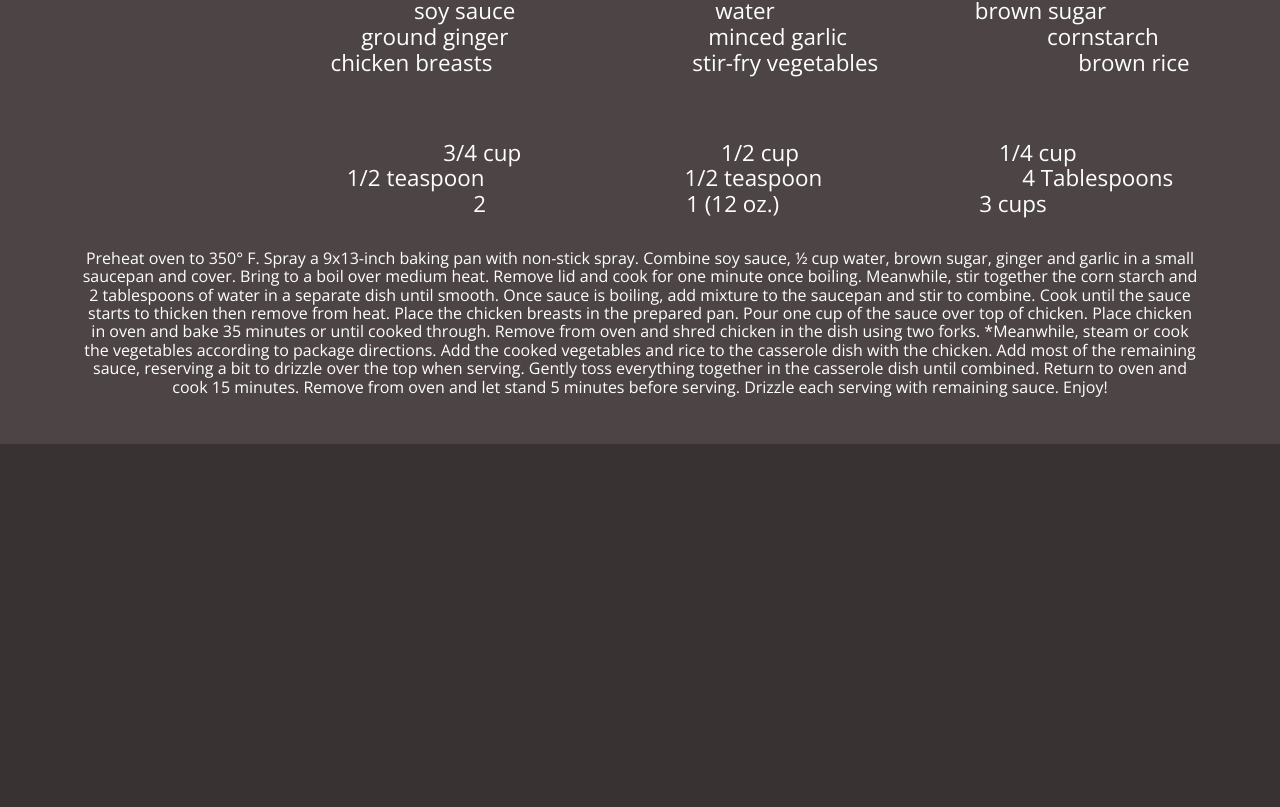
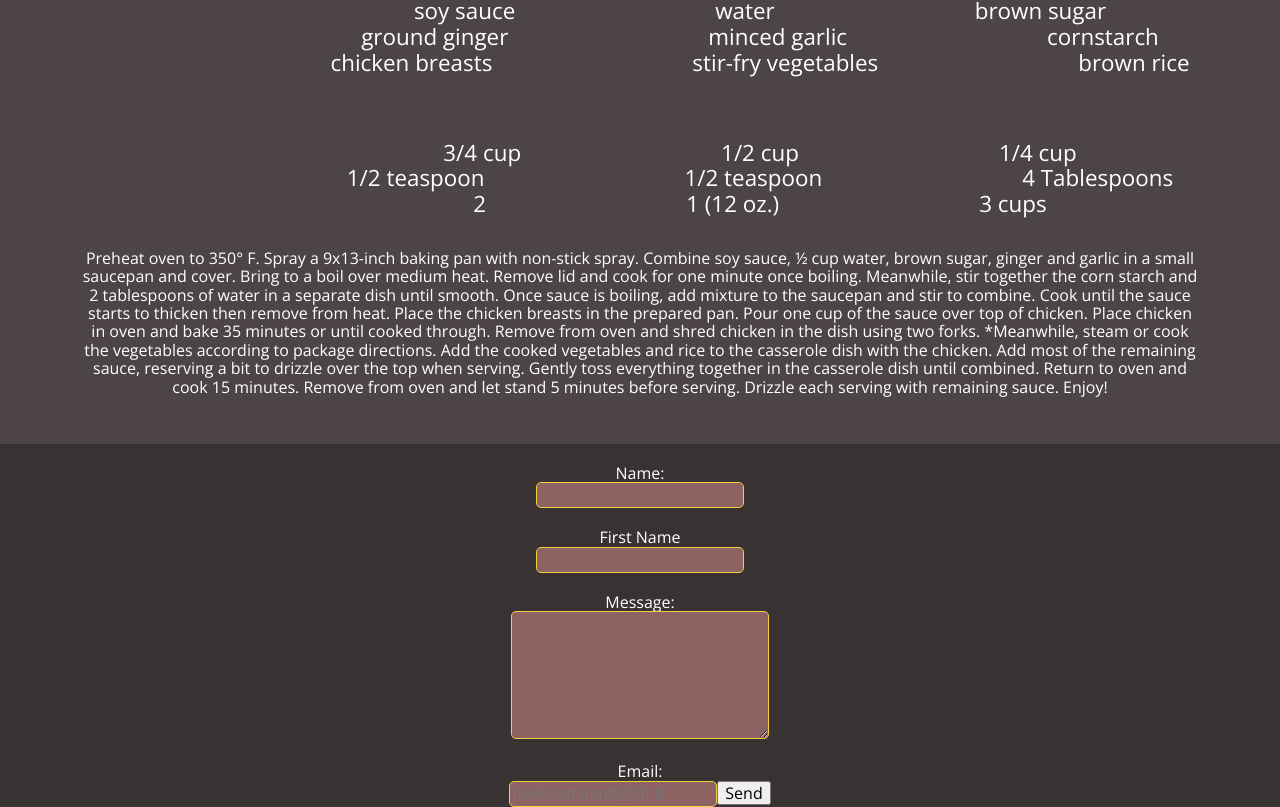
Before and after one commit to WildCodeSchool/remotefr-js-0920-p2-themealdb, a React (Create React App) app: page / in a window 1280 px wide. Shown: the part 1347-2154 px from the top of the page. Before the commit the page ends 1791 px from the top, so only its background shows below. Built offline with nearby package versions, Linux system fonts and the light colour scheme.

Commit message:
ajout CSS

```diff
--- a/package.json
+++ b/package.json
@@ -9,6 +9,7 @@
     "prop-types": "^15.7.2",
     "pure-react-carousel": "^1.27.6",
     "react": "^17.0.1",
+    "react-bootstrap": "^1.4.0",
     "react-dom": "^17.0.1",
     "react-elastic-carousel": "^0.9.1",
     "react-scripts": "3.4.4",
--- a/src/App.jsx
+++ b/src/App.jsx
@@ -7,6 +7,8 @@ import './normalize.css';
 import './components/RecipePage.css';
 import Navbar from './components/Navbar';
 import Slider from './components/Slider';
+import ContactForm from './components/ContactForm';
+import './components/ContactForm.css';
 
 function App() {
   return (
@@ -20,6 +22,7 @@ function App() {
       </Carousel>
       <ArticleList />
       <RecipePage />
+      <ContactForm />
     </div>
   );
 }
--- /dev/null
+++ b/src/components/ContactForm.css
@@ -0,0 +1,25 @@
+label {
+  display: block;
+  margin-top: 20px;
+  text-align: center;
+}
+
+input,
+textarea {
+  width: 200px;
+  padding: 3px;
+  font: 1em sans-serif;
+  cursor: pointer;
+  background-color: #8d6262;
+  border: 1px solid #f6cd3f;
+  border-radius: 5px;
+}
+input:hover,
+textarea:hover {
+  cursor: text;
+}
+
+textarea {
+  width: 250px;
+  height: 120px;
+}
--- /dev/null
+++ b/src/components/ContactForm.jsx
@@ -0,0 +1,45 @@
+import React, { Component } from 'react';
+
+class App extends Component {
+  state = {
+    name: null,
+    age: null,
+    gender: null,
+  };
+
+  change = (e) => {
+    this.setState({
+      [e.target.id]: e.target.value,
+    });
+  };
+
+  submit = (e) => {
+    e.preventDefault();
+    console.log(this.state);
+  };
+
+  render() {
+    return (
+      <div>
+        <form onSubmit={this.submit}>
+          <label htmlFor="name">Name:</label>
+          <input type="text" id="name" onChange={this.change} />
+          <label htmlFor="firstName">First Name</label>
+          <input type="text" id="firstName" onChange={this.change} />
+          <label htmlFor="msg">Message:</label>
+          <textarea type="text" id="msg" onChange={this.change} />
+          <label htmlFor="email">Email:</label>
+          <input
+            type="text"
+            id="email"
+            placeholder="fredericdurand@sfr.fr"
+            onChange={this.change}
+          />
+          <button>Send</button>
+        </form>
+      </div>
+    );
+  }
+}
+
+export default App;
```
